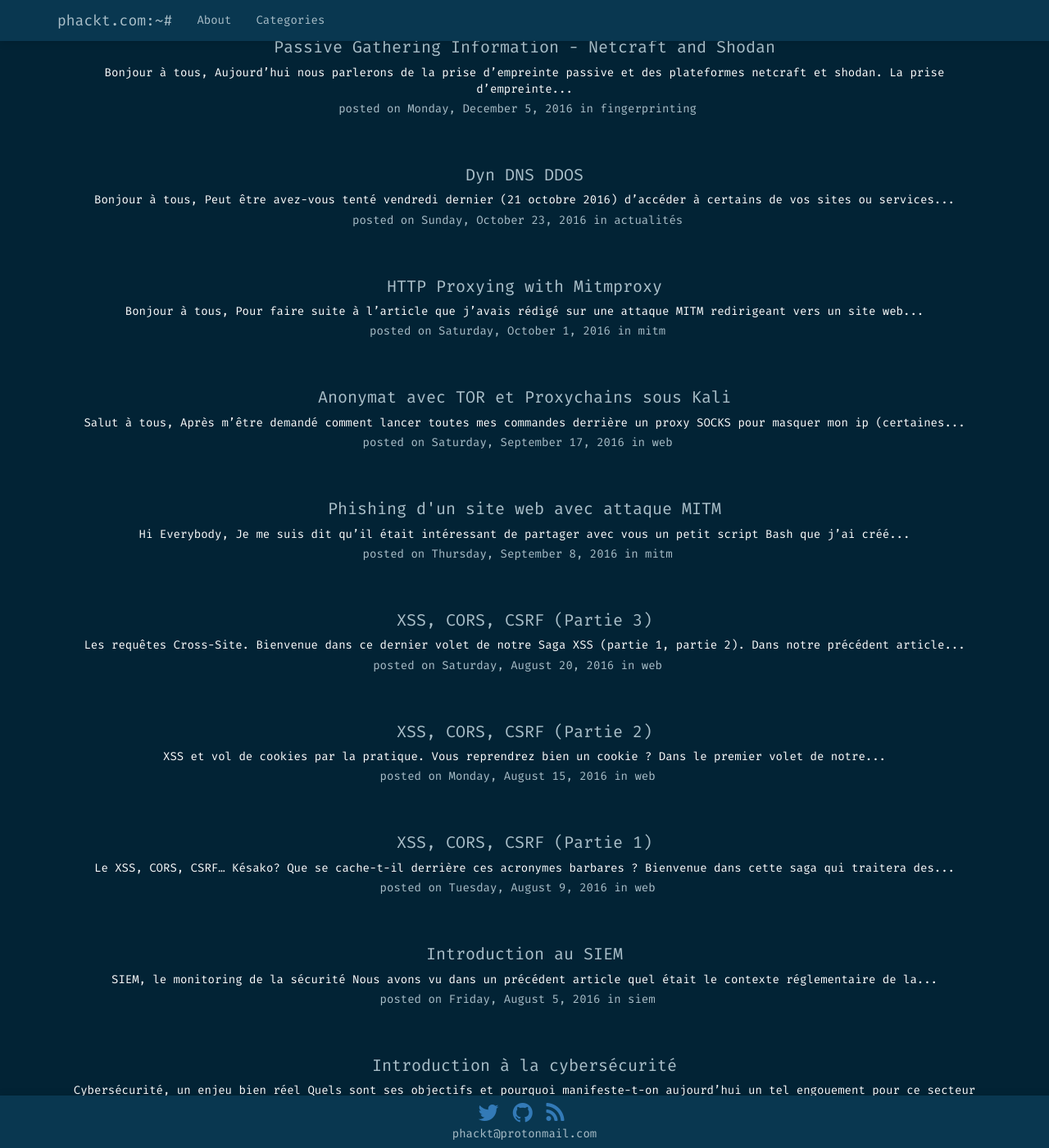
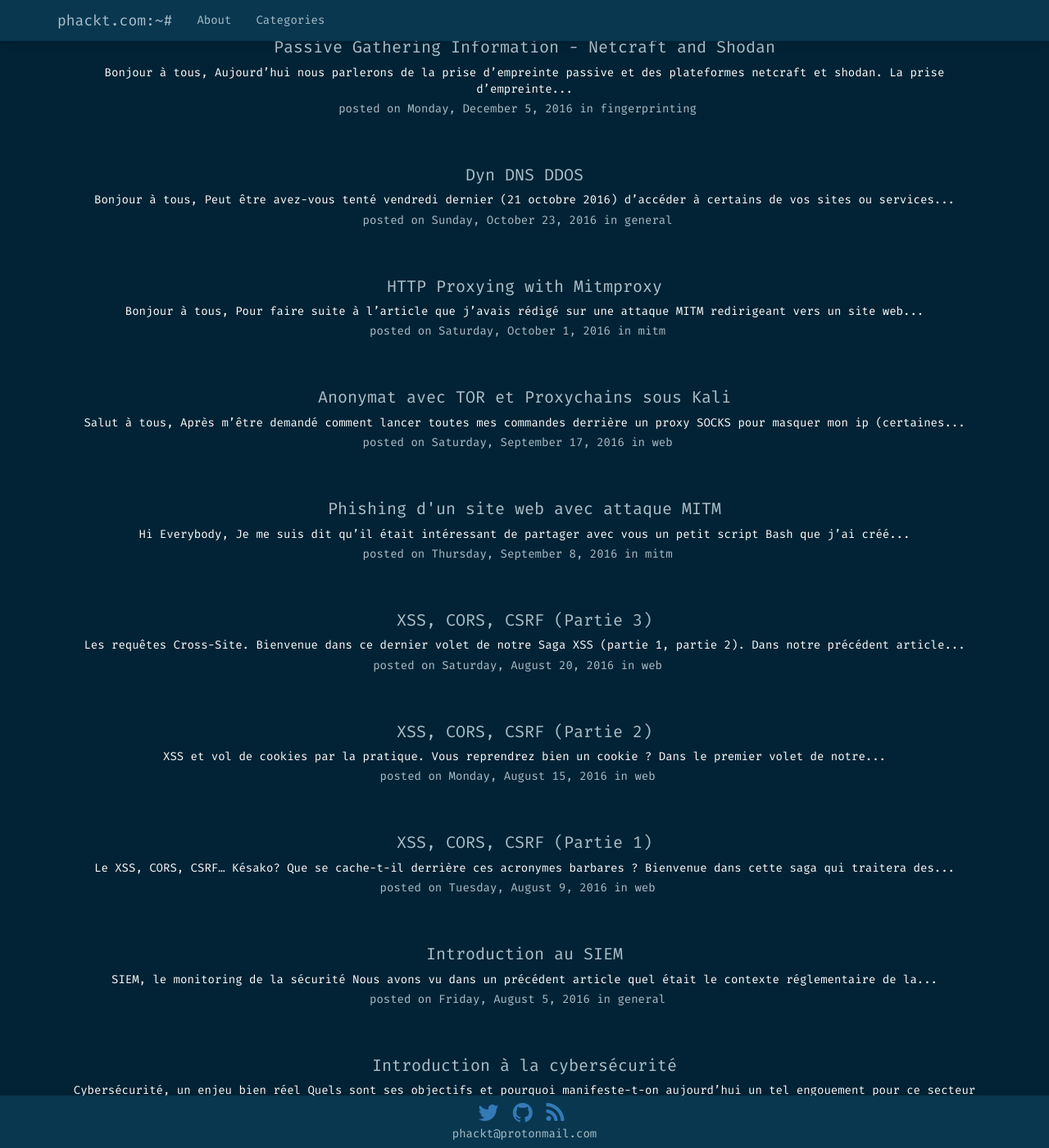
Before and after one commit to phackt/phackt.github.io, a Jekyll site: the page built from index.html, in a window 1280 px wide and 1400 px high, scrolled down 737 px. Shown: the whole window at 82% size. Built offline with Jekyll 4.4.1, drawn with Linux system fonts in a browser that asks for light colours; nearby versions of some CDN libraries; some web fonts are replaced.

Commit message:
update categories

```diff
--- a/_posts/2016-08-05-introduction-siem.markdown
+++ b/_posts/2016-08-05-introduction-siem.markdown
@@ -2,7 +2,7 @@
 layout: post
 title:  "Introduction au SIEM"
 date:   2016-08-05
-categories: siem
+categories: general
 ---
 SIEM, le monitoring de la sécurité
 ===================
--- a/_posts/2016-10-23-dyn-ddos-dns.markdown
+++ b/_posts/2016-10-23-dyn-ddos-dns.markdown
@@ -2,7 +2,7 @@
 layout: post
 title:  "Dyn DNS DDOS"
 date:   2016-10-23
-categories: actualités
+categories: general
 ---
 <br />
 Bonjour à tous,
```
Also changed, not shown: categories.md (+4 -2 lines).
